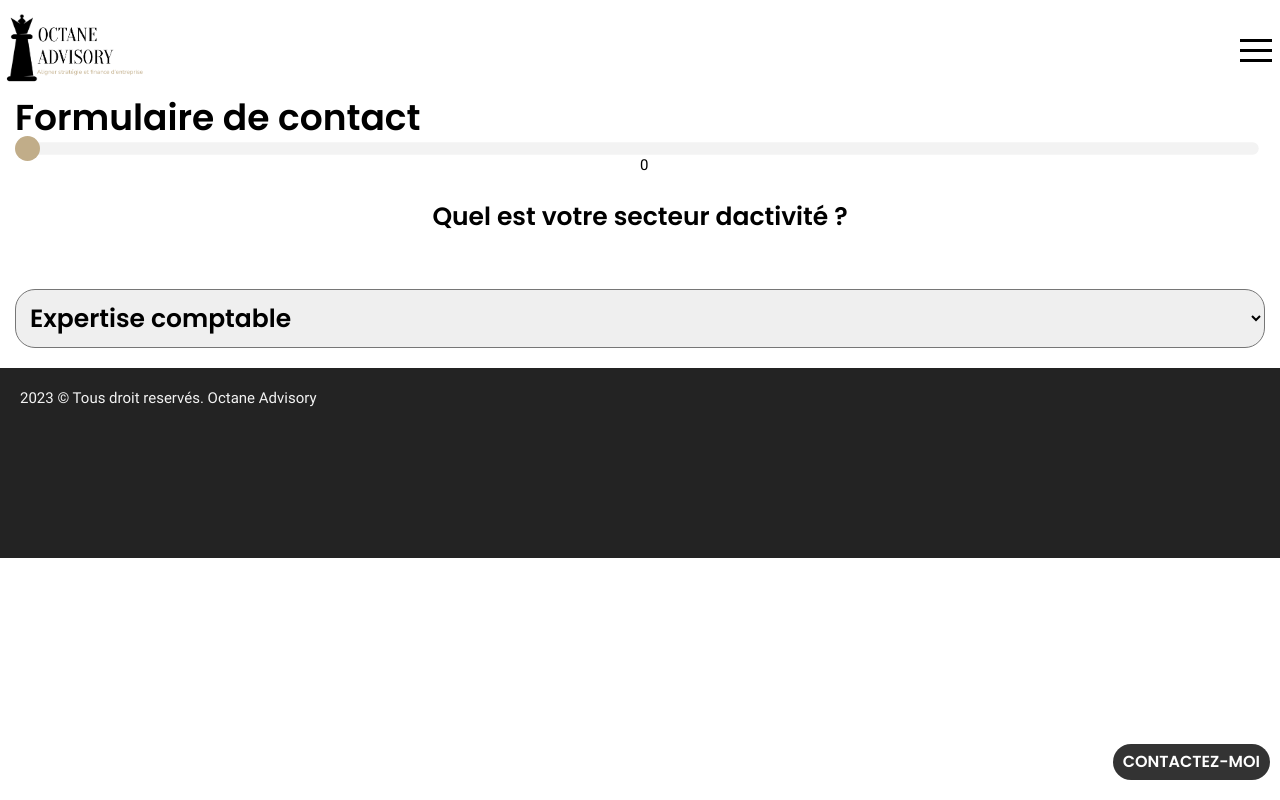
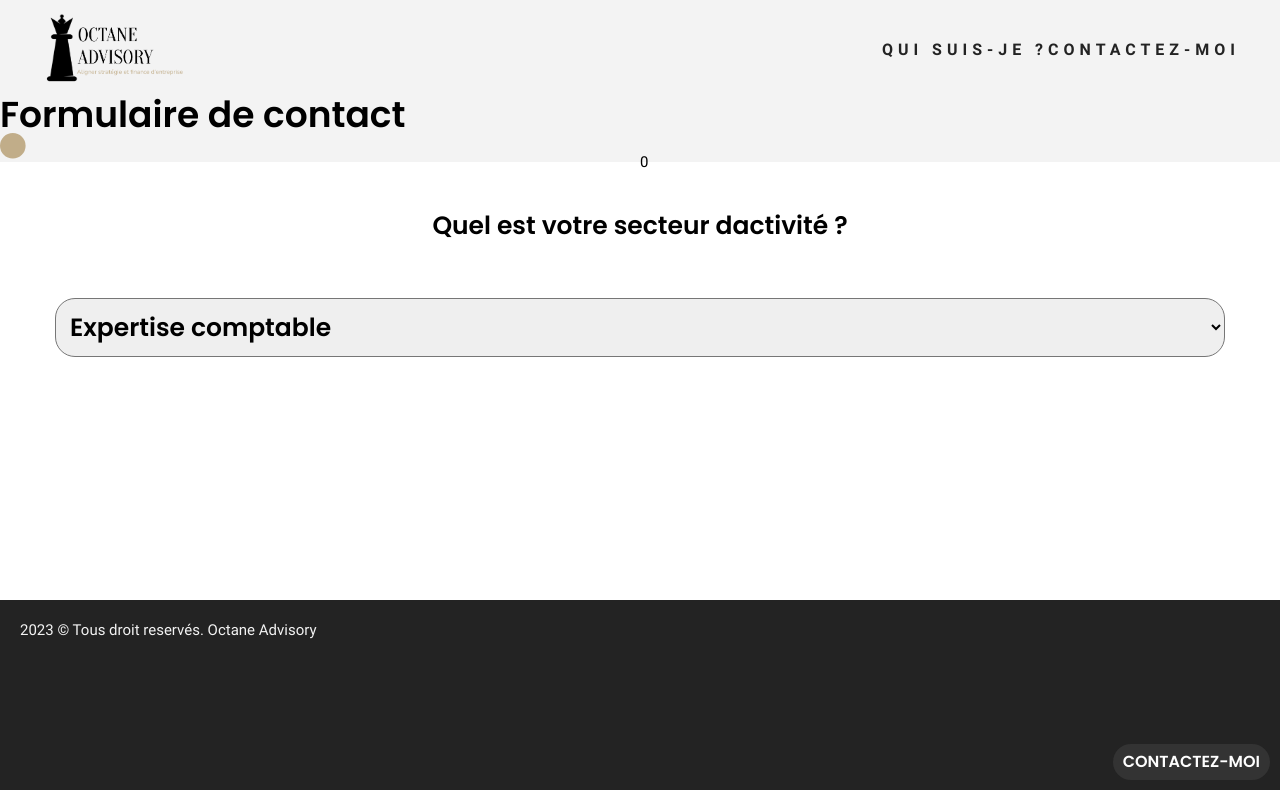
Before and after one commit to axiomdev/octaneadvisory, a React (Create React App) app: page /contact in a window 1280 px wide. Built offline with nearby package versions, Linux system fonts and the light colour scheme.

Commit message:
update UX

```diff
--- a/public/index.html
+++ b/public/index.html
@@ -24,7 +24,8 @@
       work correctly both with client-side routing and a non-root public URL.
       Learn how to configure a non-root public URL by running `npm run build`.
     -->
-    <title>React App</title>
+    <title>Octane Advisory, aligner finance et stratégie d'entreprise</title>
+    <meta name="description" content="Expert en finance et stratégie d'entreprise, Octane Advisory vous prépare pour votre levée de fonds, cession, acquisition, transmission.">
   </head>
   <body>
     <noscript>You need to enable JavaScript to run this app.</noscript>
--- a/src/assets/css/App.css
+++ b/src/assets/css/App.css
@@ -154,6 +154,13 @@ header {
   display: flex;
   justify-content: space-between;
   align-items: center;
+  position: fixed;
+  z-index: 100;
+  background: #F3F3F3;
+  left: 0;
+  right: 0;
+  padding-left: 20px;
+  padding-right: 20px;
 }
 
 
@@ -186,6 +193,7 @@ footer {
   background: rgba(255, 255, 255, 0.30);
   padding: 30px;
   width: 80%;
+  margin-top: 80px;
 }
 
 .hero-block-texts h1 {
@@ -219,7 +227,7 @@ footer {
 }
 
 .menu {
-  position: absolute;
+    position: absolute;
     width: 100%;
     background: rgba(255, 255, 255, 0.801);
     top: 100px;
@@ -230,6 +238,7 @@ footer {
     justify-content: space-between;
     padding-top: 100px;
     z-index: 10;
+    left: 0;
 }
 
 .schema1 {
@@ -338,3 +347,84 @@ footer {
   text-transform: uppercase;
   color:white !important;
 }
+
+.contact-top {
+  margin-top: 97px;
+  position: fixed;
+  background: #F3F3F3;
+  left: 0;
+  right: 0;
+  z-index: 100;
+}
+
+.step-block {
+  margin-top: 180px
+}
+
+.steps {
+  height: 600px;
+  position: relative;
+  top: 173px;
+  overflow: hidden;
+
+}
+
+.card-step-desktop {
+  display: none;
+}
+
+.card-step-mobile {
+  display: block;
+}
+
+.menu-desktop {
+  display: none;
+}
+
+#about-me p {
+  margin-bottom: 60px;
+}
+
+
+
+@media (min-width: 1000px) {
+  header {
+    padding-left: 40px;
+    padding-right: 40px;
+  }
+
+  .margin-left-right{
+    margin-left: 40px;
+    margin-right: 40px;
+  }
+
+  .hamburger-react {
+    display: none;
+  }
+
+  .menu-desktop {
+    display: block;
+  }
+
+  .schema1 {
+    width: 400px;
+  }
+
+  .card-step-desktop {
+    display: flex;
+    margin-top: 50px;
+  }
+
+  .card-step {
+    width: 18%;
+    margin: 9px
+  }
+
+  .card-step-mobile {
+    display: none;
+  }
+
+  .hero-block-texts {
+    padding: 40px;
+  }
+}
--- a/src/components/Header.jsx
+++ b/src/components/Header.jsx
@@ -18,7 +18,7 @@ function Header() {
 				<Link to="/" onClick={() => setOpen(false)}>
 					<img src={logo} className="header-logo" alt="logo" />
 				</Link>
-				<Hamburger toggled={isOpen} toggle={setOpen} />
+				<Hamburger toggled={isOpen} toggle={setOpen} className="burger" />
 
 				{isOpen ? (
 					<div class="menu" onClick={() => setOpen(false)}>
@@ -29,6 +29,14 @@ function Header() {
 				) : (
 					""
 				)}
+				<div class="menu-desktop">
+				<a class="link-nav" href="/#about-me">
+							Qui suis-je ?
+						</a>
+						<Link class="link-nav" to="/contact">
+							Contactez-moi
+						</Link>
+					</div>
 			</header>
 		</>
 	);
--- a/src/pages/Contact.jsx
+++ b/src/pages/Contact.jsx
@@ -8,14 +8,18 @@ import Hamburger from "hamburger-react";
 import { useEffect, useRef, useState } from "react";
 import { Line, Circle } from "rc-progress";
 import { Routes, Route, Outlet, Link } from "react-router-dom";
+import { useCallback } from "react";
 
 function Contact() {
 	const [isOpen, setOpen] = useState(false);
 
 	const [percent, setPercent] = useState(0);
 	const [stepLevel, setStepLevel] = useState(1);
-	const bottomRef = useRef(null);
+	const bottomRef = useRef();
 	const [steps, setSteps] = useState([]);
+	const handleScroll = useCallback(() => {
+		console.log("scrolling")
+	  }, [])
 
 	useEffect(() => {
 		setSteps((current) => [
@@ -106,13 +110,12 @@ function Contact() {
 
 	bottomRef.current?.scrollIntoView({
 		behavior: "smooth",
-		block: "start",
-		inline: "center",
+
 	});
 
 	return (
 		<div className="p-relative margin-left-right">
-			<div>
+			<div className="contact-top">
 				<h1>Formulaire de contact</h1>
 
 				<div>
@@ -126,8 +129,9 @@ function Contact() {
 					<p className="p-absolute">{Math.round(percent)}</p>
 				</div>
 			</div>
+			<div className="steps">
 				{steps.map((step, index) => {
-				if (step.type == "select") {
+					if (step.type == "select" ) {
 						return (
 							<div key={step.id} className={"step " + step.class}>
 								<div className="step-question">
@@ -146,7 +150,7 @@ function Contact() {
 								</div>
 							</div>
 						);
-				} else if (step.type == "input") {
+					} else if (step.type == "input" ) {
 						return (
 							<div key={step.id} className={"step " + step.class}>
 								<div className="step-question">
@@ -163,8 +167,8 @@ function Contact() {
 						);
 					}
 				})}
-
 				<div ref={bottomRef} />
+			</div>
 		</div>
 	);
 }
--- a/src/pages/Home.jsx
+++ b/src/pages/Home.jsx
@@ -16,28 +16,6 @@ import "react-responsive-carousel/lib/styles/carousel.min.css"; // requires a lo
 import { Carousel } from "react-responsive-carousel";
 
 function Home() {
-	const [isOpen, setOpen] = useState(false);
-
-	const [percent, setPercent] = useState(0);
-	const [step, setStep] = useState(1);
-
-	useEffect(() => {
-		// Update the document title using the browser API
-	});
-
-	const steps = [
-		{
-			id: 1,
-			question: "Quel est votre secteur dactivité?",
-			values: ["a", "b"],
-		},
-		{
-			id: 2,
-			question: "Mon entreprise existe depuis",
-			values: ["1an", "2ans"],
-		},
-	];
-
 	const steps_methodology = [
 		{
 			id: 1,
@@ -105,7 +83,9 @@ function Home() {
 							en alignant « finance et stratégie ».
 						</p>
 
-						<Link className="button">Contactez-nous</Link>
+						<Link to="/contact" className="button">
+							Contactez-nous
+						</Link>
 					</div>
 				</div>
 
@@ -217,12 +197,32 @@ function Home() {
 					</p>
 
 					<div class="wrapper">
-						<Carousel
-							showArrows={true}
-							showIndicators={false}
-							showStatus={false}
-							centerMode={true}
-						>
+						<div className="card-step-mobile">
+							<Carousel
+								showArrows={false}
+								showIndicators={false}
+								showStatus={false}
+								centerMode={false}
+							>
+								{steps_methodology.map((step, index) => {
+									return (
+										<div className="card-step">
+											<span>{step.step_number}</span>
+											<div class="card-step-items">
+												<h4>{step.title}</h4>
+												<img
+													className="logo-step"
+													src={step.icon_path}
+													alt="first-step-logo"
+												/>
+												<p>{step.text}</p>
+											</div>
+										</div>
+									);
+								})}
+							</Carousel>
+						</div>
+						<div className="card-step-desktop">
 							{steps_methodology.map((step, index) => {
 								return (
 									<div className="card-step">
@@ -239,11 +239,11 @@ function Home() {
 									</div>
 								);
 							})}
-						</Carousel>
+						</div>
 					</div>
 				</section>
 
-				<section className="margin-left-right">
+				<section className="margin-left-right" id="about-me">
 					<div class="double-titles text-center">
 						<h2>
 							<span>A</span> propos de moi
```
Also changed, not shown: src/App.jsx (line endings or trailing spaces). Lines whose indentation alone changed are shown as unchanged.
